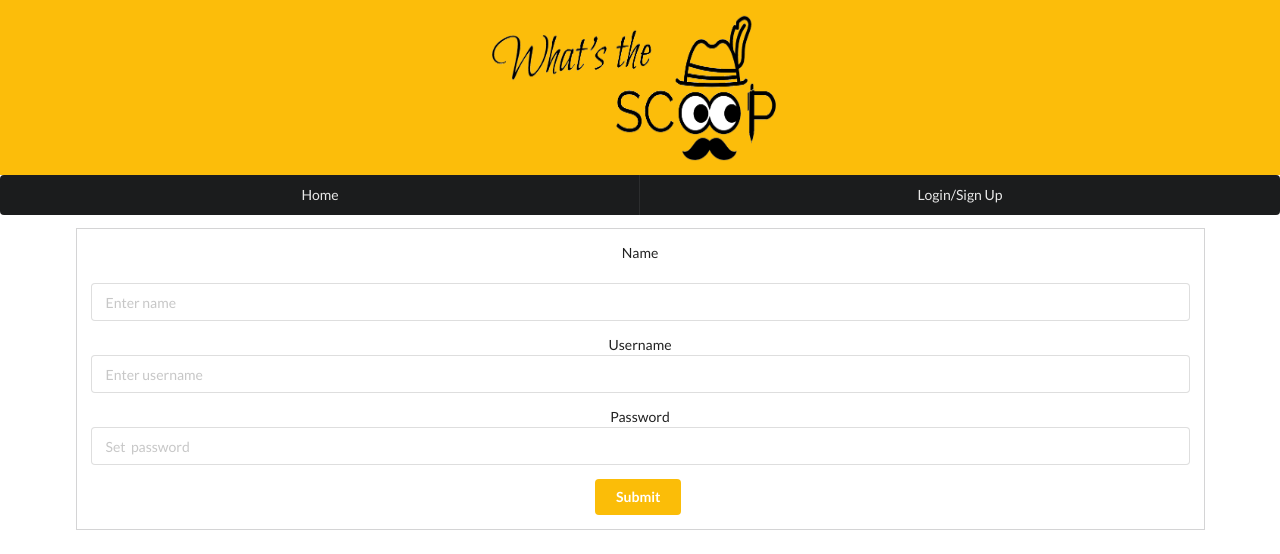
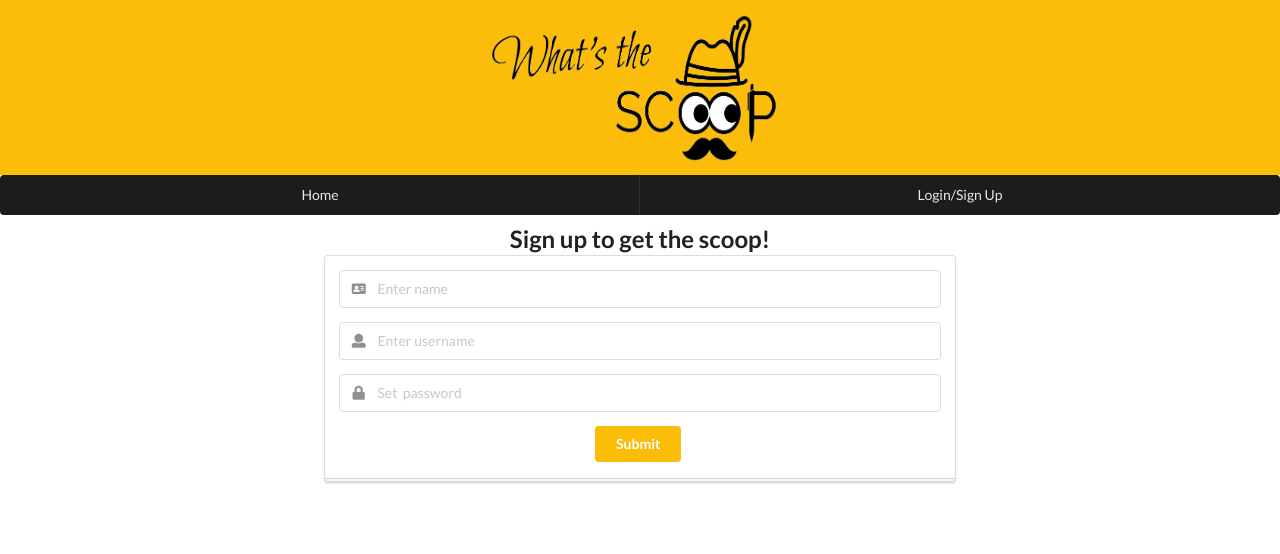
Before and after one commit to dlee16/News_app_frontend, a React (Create React App) app in the folder new_app_frontend/: page /signup in a window 1280 px wide. Shown: the top 554 px of the page. Built offline with nearby package versions, Linux system fonts and the light colour scheme; no server answers.

Commit message:
updates to css and alerts for signup

```diff
--- a/new_app_frontend/src/App.css
+++ b/new_app_frontend/src/App.css
@@ -40,3 +40,10 @@
 .yellow{
   background: #FCBD0A
 }
+
+#column1 {
+  max-width: 660px;
+  min-width: 660px;
+  margin: 2%;
+  /* border: 1px solid black; */
+}
--- a/new_app_frontend/src/App.js
+++ b/new_app_frontend/src/App.js
@@ -8,7 +8,8 @@ import { Route} from 'react-router-dom'
 class App extends React.Component {
 
   state ={
-    currentUser: null
+    currentUser: null,
+    error: null
   }
 
 
@@ -27,8 +28,19 @@ class App extends React.Component {
     })
   }
 
+  errorDisplay = (error) => {
+    this.setState({
+      error
+    })
+    return(
+    <div>
+      {this.state.error}
+    </div>
+    )
+  }
+
   deleteProfile = () => {
-    fetch(`http://localhost:3000/users/${this.state.currentUser.id}`, {
+    fetch(`https://thescoop101.herokuapp.com/users/${this.state.currentUser.id}`, {
       method: "DELETE"
     })
     .then(this.setState({
@@ -41,7 +53,7 @@ class App extends React.Component {
     const token = localStorage.getItem("token")
 
     if (token) {
-      fetch("http://localhost:3000/auto_login", {
+      fetch("https://thescoop101.herokuapp.com/auto_login", {
         headers: {
           "Authorization": token
         }
@@ -69,7 +81,7 @@ class App extends React.Component {
   }
 
   createUser = (user) => {
-    fetch("http://localhost:3000/users", {
+    fetch("https://thescoop101.herokuapp.com/users", {
       method: "POST",
       headers: {
         "Content-Type": "application/json",
@@ -83,6 +95,7 @@ class App extends React.Component {
           alert(response.errors)
         } else {
           this.setCurrentUser(response)
+          this.props.history.push('/home')
         }
       })
   }
@@ -101,7 +114,7 @@ class App extends React.Component {
         < Header />
         < MainContainer updateFavorites={this.updateFavorites} logOut={this.logOut} currentUser={this.state.currentUser}
           setCurrentUser={this.setCurrentUser} deleteProfile={this.deleteProfile}/>
-        < Route exact path="/signup" render={(routeProps) => (< Signup {...routeProps } createUser = {this.createUser}/>)} />
+        < Route exact path="/signup" render={(routeProps) => (< Signup {...routeProps } error={this.state.error} createUser = {this.createUser}/>)} />
       </div>
 
     )
--- a/new_app_frontend/src/components/Login.js
+++ b/new_app_frontend/src/components/Login.js
@@ -24,7 +24,7 @@ class Login extends React.Component{
     handleSubmit = (e) => {
         e.preventDefault()
 
-        fetch(`http://localhost:3000/login`, {
+        fetch(`https://thescoop101.herokuapp.com/login`, {
             method: 'POST',
             headers: {
                 "Content-Type": "application/json",
--- a/new_app_frontend/src/components/Signup.js
+++ b/new_app_frontend/src/components/Signup.js
@@ -5,6 +5,7 @@ class SignupForm extends React.Component {
         name: "",
         username: "",
         password: "",
+        error: ""
     }
 
     handleChange = (event) => {
@@ -13,45 +14,55 @@ class SignupForm extends React.Component {
         })
     }
 
-    handleSubmit = () => {
+    errorDisplay = (error) => {
+        this.setState({
+            error
+        })
+    }
+
+    handleSubmit = (e) => {
+        e.preventDefault()
         this.props.createUser(this.state)
-        this.props.history.push('/home')
+            // this.props.history.push('/home')
     }
 
     render() {
         return (
-            <div className = "ui container" >
-                <div className="ui celled grid">
-                    <div className="row">
-                        <div className="sixteen wide column">
+
+            <div className="ui middle aligned center aligned grid">
+                <div id="column1">
+                    <div className="centered">
+                        <h2 className="ui login image header">
+                            <div className="content">
+                            Sign up to get the scoop!
+                            </div>
+                        </h2>
+                    </div>
                     <form className="ui form" onSubmit={this.handleSubmit}>
+                        <div className="ui stacked segment">
                             <div className="field">
-                                    <div className="centered">
-                                    <label>Name</label>
+                                <div className="ui left icon input">
+                                    <i className="address card icon"></i>
+                                    <input onChange={this.handleChange} name="name" value={this.state.name} placeholder='Enter name' />
                                 </div>
-                                    <br/>
-                                    <input onChange={this.handleChange} name="name" value={this.state.name} placeholder='Enter name' />
-
                             </div>
                             <div className="field">
-                                    <div className="centered">
-                                        <label>Username</label>
-                                    </div>
+                                <div className="ui left icon input">
+                                    <i className="user icon"></i>
                                     <input onChange={this.handleChange} name="username" value={this.state.username} placeholder='Enter username' />
                                 </div>
-
+                            </div>
                             <div className="field">
-                                    <div className="centered">
-                                        <label>Password</label>
+                                <div className="ui left icon input">
+                                    <i className="lock icon"></i>
+                                    <input onChange={this.handleChange} type="password" name="password" value={this.state.password} placeholder='Set  password' />
                                 </div>
-                                    <input onChange={this.handleChange} type="password" name="password" value={this.state.password} placeholder='Set  password' />
                             </div>
                             <div className="centered">
                                 <button className="ui yellow button"type='submit'>Submit</button>
                             </div>
+                        </div>
                     </form>
-                        </div>
-                    </div>
                 </div>
             </div>
         )
--- a/new_app_frontend/src/containers/MainContainer.js
+++ b/new_app_frontend/src/containers/MainContainer.js
@@ -7,7 +7,7 @@ import Login from '../components/Login'
 import Profile from '../components/Profile'
 import Favorites from '../components/Favorites'
 
-const url = 'http://localhost:3000/articles/find_articles'
+const url = 'https://thescoop101.herokuapp.com/articles/find_articles'
 
 class MainContainer extends React.Component{
 
@@ -41,7 +41,7 @@ class MainContainer extends React.Component{
                 return article
             }
         })
-        fetch(`http://localhost:3000/articles/${id}`, {
+        fetch(`https://thescoop101.herokuapp.com/articles/${id}`, {
             method: 'PATCH',
             headers: {
                 "Content-Type": "application/json",
@@ -55,7 +55,7 @@ class MainContainer extends React.Component{
 
     updateComments = (id, input) => {
 
-        fetch(`http://localhost:3000/comments`, {
+        fetch(`https://thescoop101.herokuapp.com/comments`, {
             method: 'POST',
             headers: {
                 "Content-Type": "application/json",
@@ -82,7 +82,7 @@ class MainContainer extends React.Component{
 
 
     addToFavorites = (article) => {
-        fetch(`http://localhost:3000/favorites`, {
+        fetch(`https://thescoop101.herokuapp.com/favorites`, {
             method: 'POST',
             headers: {
                 "Content-Type": "application/json",
@@ -125,6 +125,7 @@ class MainContainer extends React.Component{
 
                 <Route exact path={this.props.currentUser ? `/${this.props.currentUser.id}/profile`: '/home'} render={(routeProps) => (< Profile {...routeProps} currentUser={this.props.currentUser} deleteProfile={this.props.deleteProfile}/>)} />
 
+                <Route exact path="/" render={(routeProps) => (< Home {...routeProps} currentUser={this.props.currentUser} articles={this.state.articles} />)} />
             </div>
         )
     }
--- a/new_app_frontend/src/index.css
+++ b/new_app_frontend/src/index.css
@@ -12,3 +12,7 @@ code {
   font-family: source-code-pro, Menlo, Monaco, Consolas, "Courier New",
     monospace;
 }
+
+body > .grid {
+  height: 100%;
+}
```
Lines whose indentation alone changed are shown as unchanged.
